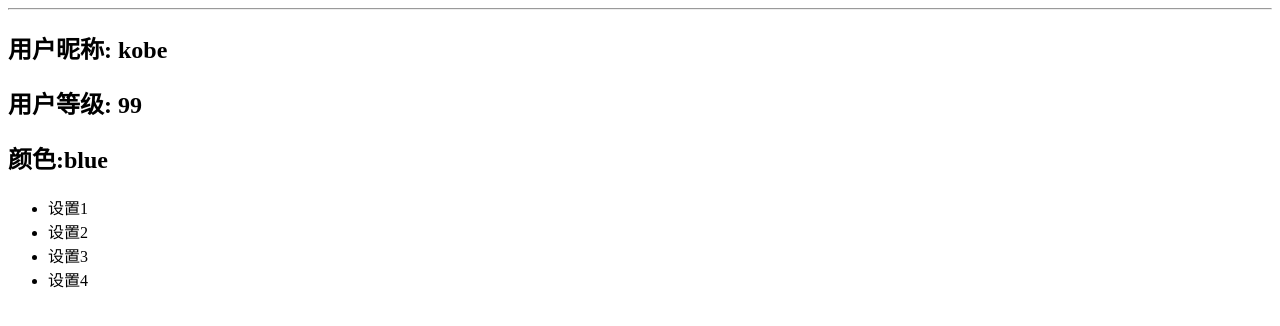
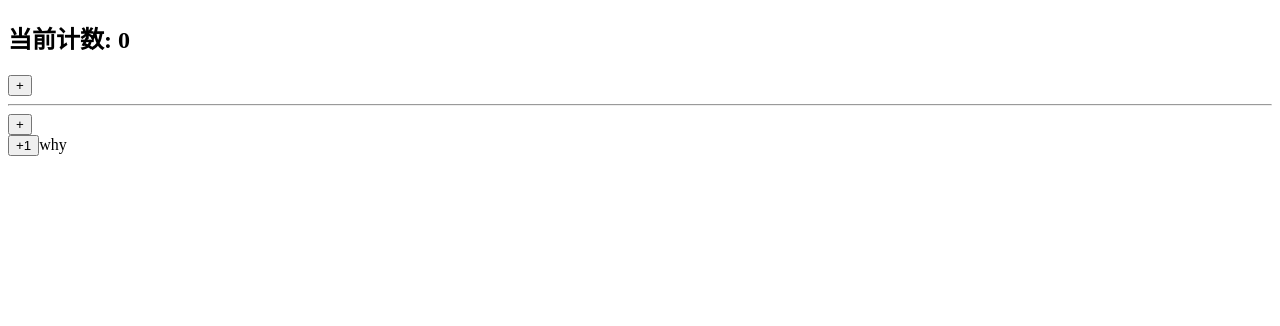
Before and after one commit to huangwenboha563/react-my, a React (Create React App) app in the folder 04_learn_component/: page / in a window 1280 px wide. Shown: the top 326 px of the page. Built offline with nearby package versions, Linux system fonts and the light colour scheme; the HTML template or start-up script is replaced by a standard one.

Commit message:
受控组件补充学习...

```diff
--- a/04_learn_component/src/03_组件间的通信/05_子传父通信-函数传递.js
+++ b/04_learn_component/src/03_组件间的通信/05_子传父通信-函数传递.js
@@ -29,16 +29,33 @@ export default class App extends Component {
     return (
       <div>
         <h2>当前计数: {this.state.counter}</h2>
-        <button onClick={e => this.increment()}>+</button>
+        <button onClick={e => this.increment(e)}>+</button>
+        <hr/>
+        <button onClick={this.incrementTest()}>+</button>
         {/*子组件*/}
         <CounterButton onClick={e => this.increment()} name="why"/>
       </div>
     )
   }
 
-  increment() {
+  increment(e) {
+    // 查看这篇文章，怪不得 e e.target在控制台看是null但是却能打出来
+    // e.persist()
+    console.log(e);
+    console.log(e.target);
+    console.log(e.target.innerHTML);
     this.setState({
       counter: this.state.counter + 1
     })
   }
+  incrementTest() {
+    return (event) => {
+      console.log(event);
+      console.log(event.target.innerHTML);
+      this.setState({
+        counter: this.state.counter + 1
+      })
+    }
+
+  }
 }
--- a/04_learn_component/src/09_前面知识点补充/02_全局事件传递或者兄弟事件传递.js
+++ b/04_learn_component/src/09_前面知识点补充/02_全局事件传递或者兄弟事件传递.js
@@ -1,4 +1,7 @@
-
+/*
+*
+* 兄弟组件
+*/
 // PureComponent用来提高性能的，避免子组件没必要的render
 import React, { PureComponent } from 'react';
 // events是需要安装的通过npm yarn都可以
--- a/04_learn_component/src/10_受控和非受控组件/03_受控组件-select的使用.js
+++ b/04_learn_component/src/10_受控和非受控组件/03_受控组件-select的使用.js
@@ -15,6 +15,7 @@ export default class App extends PureComponent {
         <form onSubmit={e => this.handleSubmit(e)}>
           <select name="fruits"
                   onChange={e => this.handleChange(e)}
+                  // this.state = {fruits: "orange"} // value= {this.state.fruits} // 代表默认选中的是orange
                   value={this.state.fruits}>
             <option value="apple">苹果</option>
             <option value="banana">香蕉</option>
--- a/04_learn_component/src/10_受控和非受控组件/05_非受控组件的使用.js
+++ b/04_learn_component/src/10_受控和非受控组件/05_非受控组件的使用.js
@@ -30,4 +30,8 @@ export default class App extends PureComponent {
 非受控组件，总结为一句话就是。用到时候再去拿
 
 
+
+// 受控组件用state来管理，时刻改变state的值
+// 非受控组件就是到了最后才去拿通过this.xxxx.current这个api来拿去
+
 */
--- a/04_learn_component/src/index.js
+++ b/04_learn_component/src/index.js
@@ -1,7 +1,7 @@
 import React from 'react';
 import ReactDOM from 'react-dom';
 // import App from './02_组件的生命周期/App'
-// import App from './03_组件间的通信/05_子传父通信-函数传递.js';
+import App from './03_组件间的通信/05_子传父通信-函数传递.js';
 // import App from './04_组件通信案例/App';
 // import App from './05_React实现slot/App';
 // import App from './04_组件通信案例/App';
@@ -11,7 +11,7 @@ import ReactDOM from 'react-dom';
 // import './05_React实现slot/style.css';
 
 // import App from './06_跨组件的通信/01_跨组件通信-props';
-import App from './06_跨组件的通信/02_跨组件通信-context';
+// import App from './06_跨组件的通信/02_跨组件通信-context';
 // import App from './06_跨组件的通信/03_跨组件通信-context函数';
 // import App from './06_跨组件的通信/04_跨组件通信-多个context';
 
```
Also changed, not shown: 04_learn_component/src/10_受控和非受控组件/01_refs的使用.js (+4 -3 lines), 04_learn_component/src/10_受控和非受控组件/02_受控组件的基本使用.js (+5 -6 lines).
